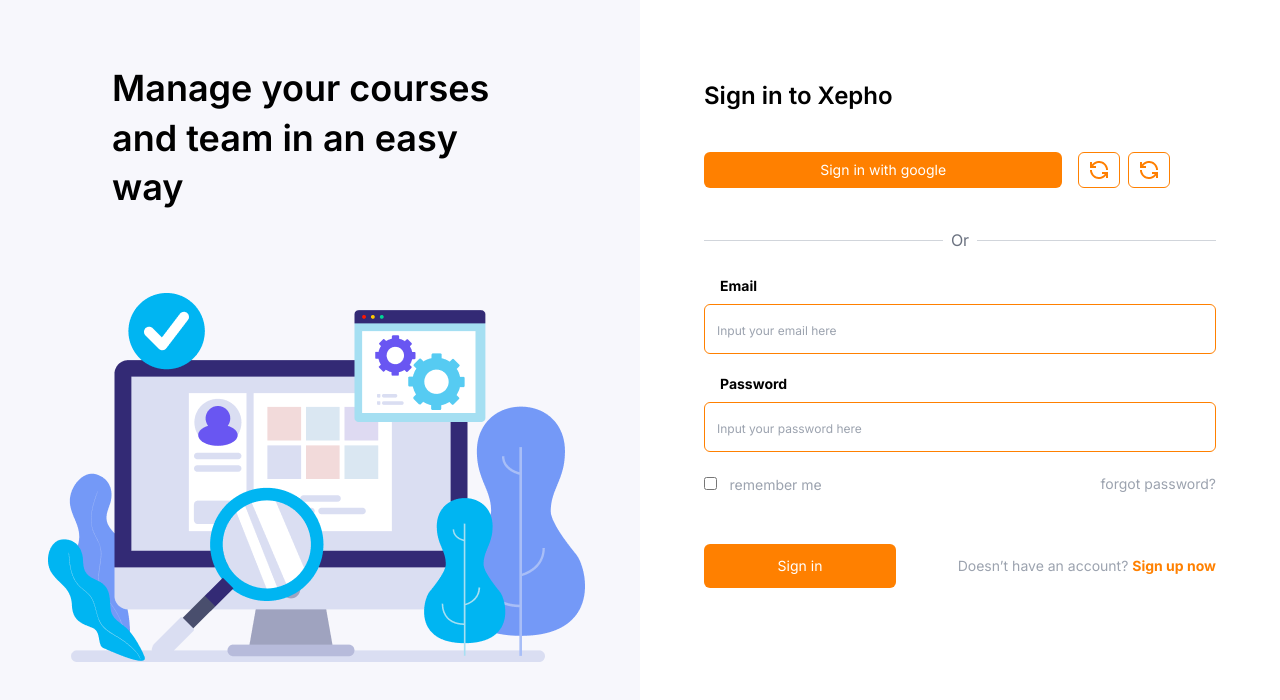
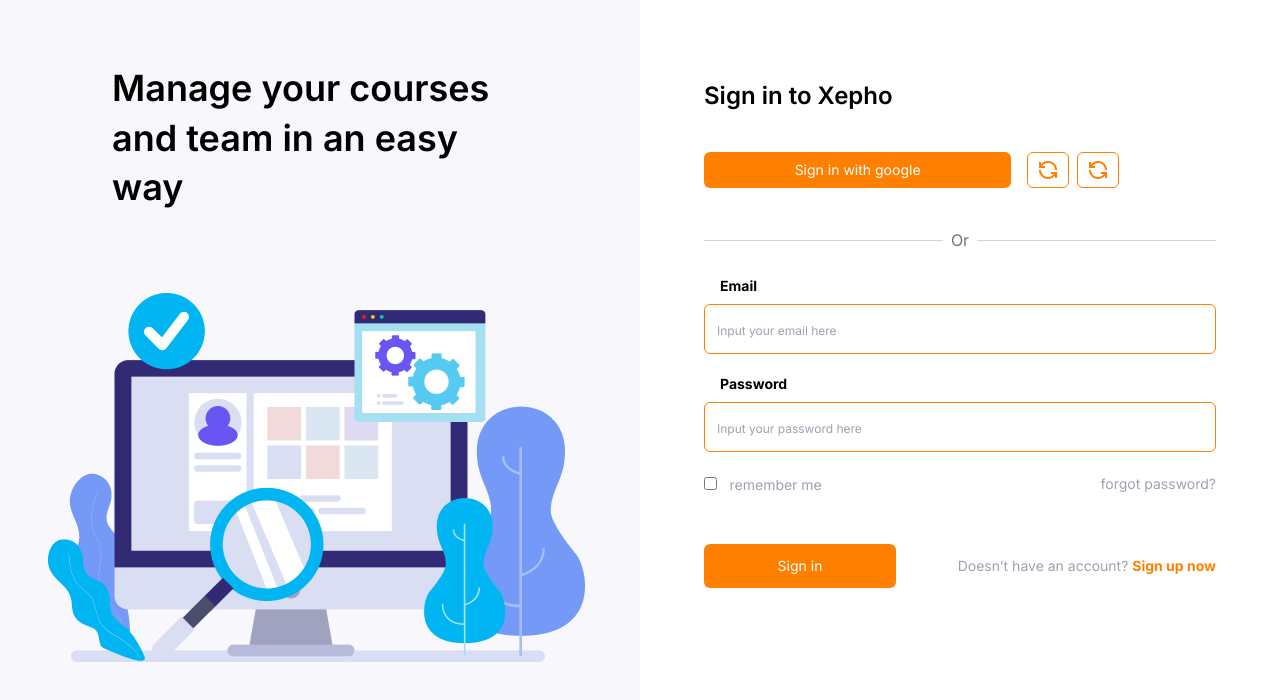
Before and after one commit to Tez-cyber/reg_form, a website: page index.html in a window 1280 px wide. Drawn offline with Linux system fonts and the light colour scheme.

Commit message:
Reduced google sign button

```diff
--- a/index.html
+++ b/index.html
@@ -37,7 +37,7 @@
                 <!-- ===== buttons -->
                 <section class="py-10">
                     <div class="flex gap-4">
-                        <button class="bg-bright rounded-md w-[70%] py-2 text-sm text-white">
+                        <button class="bg-bright rounded-md w-[60%] py-2 text-sm text-white">
                             Sign in with google
                         </button>
                         <div class="flex gap-2">
```
Also changed, not shown: new_signup.html (+1 -1 lines), css/main.css.
